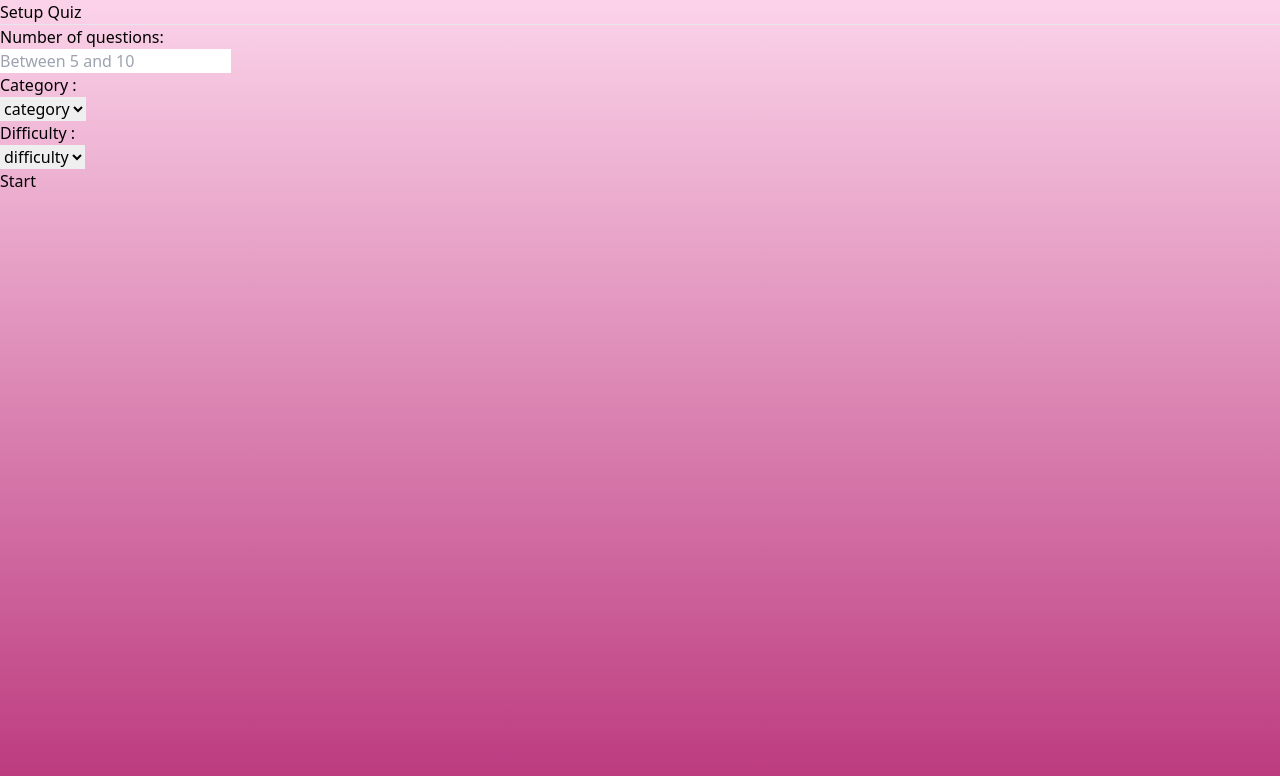
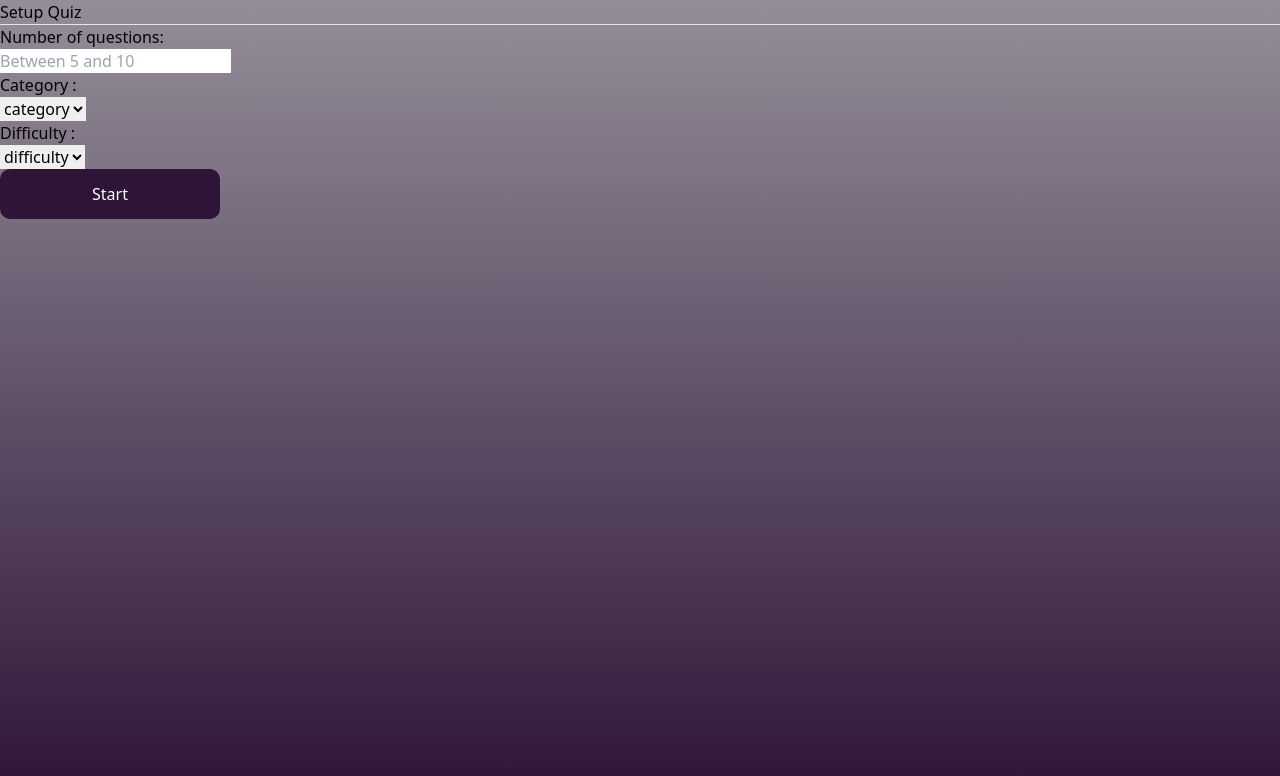
Before and after one commit to tubahosseini/question-game, a React (Vite) app: page / in a window 1280 px wide. Shown: the top 776 px of the page. Built offline with nearby package versions, Linux system fonts and the light colour scheme.

Commit message:
responive design

```diff
--- a/src/components/quiz/Quiz.tsx
+++ b/src/components/quiz/Quiz.tsx
@@ -13,7 +13,6 @@ export const Quiz = () => {
 
   const checkAns = (e: any): void => {
     if (!lock) {
-      console.log(e.target.innerText);
       if (question.correct_answer === e.target.innerText) {
         e.target.classList.add("correct");
         setLock(true);
@@ -29,17 +28,15 @@ export const Quiz = () => {
     if (lock) {
       if (index === data.length - 1) {
         setResult(true);
-        return 0;
+        return;
       }
       const answerOptions = document.querySelectorAll(".flex.cursor-pointer");
       answerOptions.forEach((item) => {
         item.classList.remove("correct", "wrong");
       });
-    }
-    if (lock) {
       setIndex(++index);
       setQuestion(data[index]);
-      setLock(false); // why here????
+      setLock(false); // reset lock for the next question
     }
   };
 
@@ -53,60 +50,53 @@ export const Quiz = () => {
   };
 
   return (
-    <div className="flex items-center justify-center h-screen">
-      <div className="w-[640px] bg-white text-[#262626] rounded-xl py-[40px] px-[50px] flex flex-col gap-2">
-        <h1 className="text-4xl text-center font-serif">Quiz App</h1>
+    <div className="flex items-center justify-center h-screen px-4">
+      <div className="w-full max-w-[640px] bg-white text-[#262626] rounded-xl py-8 px-6 flex flex-col gap-4 md:gap-5">
+        <h1 className="text-3xl md:text-4xl text-center font-serif">
+          Quiz App
+        </h1>
         <hr className="border-none h-[2px] bg-[#707070]" />
         {result ? (
           <>
-            <h2 className="text-3xl mt-6 text-center">
-              Your Score : {(score / data.length) * 100}%
+            <h2 className="text-2xl md:text-3xl mt-4 md:mt-6 text-center">
+              Your Score: {(score / data.length) * 100}%
             </h2>
             <button
               onClick={reset}
-              className="m-auto w-[150px] h-[50px] bg-[#2E1437] text-white text-[25px] cursor-pointer rounded-lg font=[500px] mt-6"
+              className="m-auto w-full max-w-[150px] h-[50px] bg-[#2E1437] text-white text-[20px] md:text-[25px] cursor-pointer rounded-lg font-semibold mt-4 md:mt-6"
             >
               Reset
             </button>
           </>
         ) : (
           <>
-            <h2 className="text-[27px] font-[500] my-4">
+            <h2 className="text-xl md:text-[27px] font-medium my-4">
               {index + 1}. {question.question}
             </h2>
             <ul>
+              {question.incorrect_answers.map((answer, idx) => (
+                <li
+                  key={idx}
+                  onClick={checkAns}
+                  className="flex items-center h-[50px] md:h-[70px] pl-4 md:pl-[15px] border border-[#686868] rounded-md mb-2 md:mb-[20px] text-[16px] md:text-[20px] cursor-pointer"
+                >
+                  {answer}
+                </li>
+              ))}
               <li
                 onClick={checkAns}
-                className="flex items-center h-[70px] pl-[15px] border border-[#686868] rounded-md mb-[20px] text-[20px] cursor-pointer"
-              >
-                {question.incorrect_answers[0]}
-              </li>
-              <li
-                onClick={checkAns}
-                className="flex items-center h-[70px] pl-[15px] border border-[#686868] rounded-md mb-[20px] text-[20px] cursor-pointer"
-              >
-                {question.incorrect_answers[1]}
-              </li>
-              <li
-                onClick={checkAns}
-                className="flex items-center h-[70px] pl-[15px] border border-[#686868] rounded-md mb-[20px] text-[20px] cursor-pointer"
-              >
-                {question.incorrect_answers[2]}
-              </li>
-              <li
-                onClick={checkAns}
-                className="flex items-center h-[70px] pl-[15px] border border-[#686868] rounded-md mb-[20px] text-[20px] cursor-pointer"
+                className="flex items-center h-[50px] md:h-[70px] pl-4 md:pl-[15px] border border-[#686868] rounded-md mb-2 md:mb-[20px] text-[16px] md:text-[20px] cursor-pointer"
               >
                 {question.correct_answer}
               </li>
             </ul>
             <button
               onClick={next}
-              className="m-auto w-[250px] h-[65px] bg-[#2E1437] text-white text-[25px] cursor-pointer rounded-lg font=[500px]"
+              className="m-auto w-full max-w-[250px] h-[50px] md:h-[65px] bg-[#2E1437] text-white text-[20px] md:text-[25px] cursor-pointer rounded-lg font-semibold"
             >
               Next
             </button>
-            <div className="m-auto text-[18px]">
+            <div className="m-auto text-[16px] md:text-[18px] mt-4 md:mt-6">
               {index + 1} of {data.length} questions
             </div>
           </>
--- a/src/components/setup/Setup.tsx
+++ b/src/components/setup/Setup.tsx
@@ -64,9 +64,11 @@ export default function Setup() {
   console.log(data);
 
   return (
-    <div className="flex items-center justify-center h-screen">
-      <div className="w-[640px] bg-white text-[#262626] rounded-xl py-[40px] px-[50px] flex flex-col gap-5">
-        <h1 className="text-4xl text-center font-serif">Setup Quiz</h1>
+    <div className="flex items-center justify-center h-screen px-4 md:px-8 lg:px-16">
+      <div className="w-full max-w-lg bg-white text-[#262626] rounded-xl py-8 px-6 md:py-12 md:px-10 lg:py-16 lg:px-16 flex flex-col gap-5">
+        <h1 className="text-3xl md:text-4xl text-center font-serif">
+          Setup Quiz
+        </h1>
         <hr className="border-none h-[2px] bg-[#707070]" />
         <div className="mt-4">
           <p className="font-semibold">Number of questions:</p>
@@ -118,7 +120,7 @@ export default function Setup() {
         <button
           onClick={start}
           type="submit"
-          className="bg-[#2E1437] text-white m-auto w-[150px] h-[50px] font-semibold rounded-md"
+          className="glow-on-hover text-white m-auto w-full max-w-[150px] h-[50px] font-semibold rounded-md"
         >
           Start
         </button>
--- a/src/context/DataContext.tsx
+++ b/src/context/DataContext.tsx
@@ -1,4 +1,3 @@
-// src/context/DataContext.tsx
 import React, { createContext, useState, useContext, ReactNode } from "react";
 import { dataType } from "../components/setup/Setup";
 
--- a/src/index.css
+++ b/src/index.css
@@ -10,8 +10,8 @@
 
 body{
     height: 100vh;
-    background-image: linear-gradient(#FBD3E9, #BB377D);
-    /* background-image: linear-gradient(#948E99, #2E1437); */
+    /* background-image: linear-gradient(#FBD3E9, #BB377D); */
+    background-image: linear-gradient(#948E99, #2E1437);
 }
 
 .wrong{
@@ -24,8 +24,60 @@
    border-color: #00d379;
 }
 
+/* to hide input arrow */
 input::-webkit-outer-spin-button,
 input::-webkit-inner-spin-button {
   -webkit-appearance: none;
   margin: 0;
 }
+
+
+/* animation of the start button */
+.glow-on-hover {
+  width: 220px;
+  height: 50px;
+  border: none;
+  outline: none;
+  color: #fff;
+  background: #2E1437;
+  cursor: pointer;
+  position: relative;
+  z-index: 0;
+  border-radius: 10px;
+}
+
+.glow-on-hover:before {
+  content: '';
+  background: linear-gradient(45deg, #2E1437,#4d3955,#bca7c6b9);
+  position: absolute;
+  top: -2px;
+  left:-2px;
+  background-size: 400%;
+  z-index: -1;
+  filter: blur(5px);
+  width: calc(100%);
+  height: calc(100%);
+  animation: glowing 20s linear infinite;
+  opacity: 0;
+  transition: opacity .1s ease-in-out;
+  border-radius: 10px;
+}
+
+.glow-on-hover:active {
+  color: #2E1437
+}
+
+.glow-on-hover:active:after {
+  background: transparent;
+}
+
+.glow-on-hover:hover:before {
+  opacity: 1;
+}
+
+
+@keyframes glowing {
+  0% { background-position: 0 0; }
+  50% { background-position: 400% 0; }
+  100% { background-position: 0 0; }
+}
```
Lines whose indentation alone changed are shown as unchanged.
